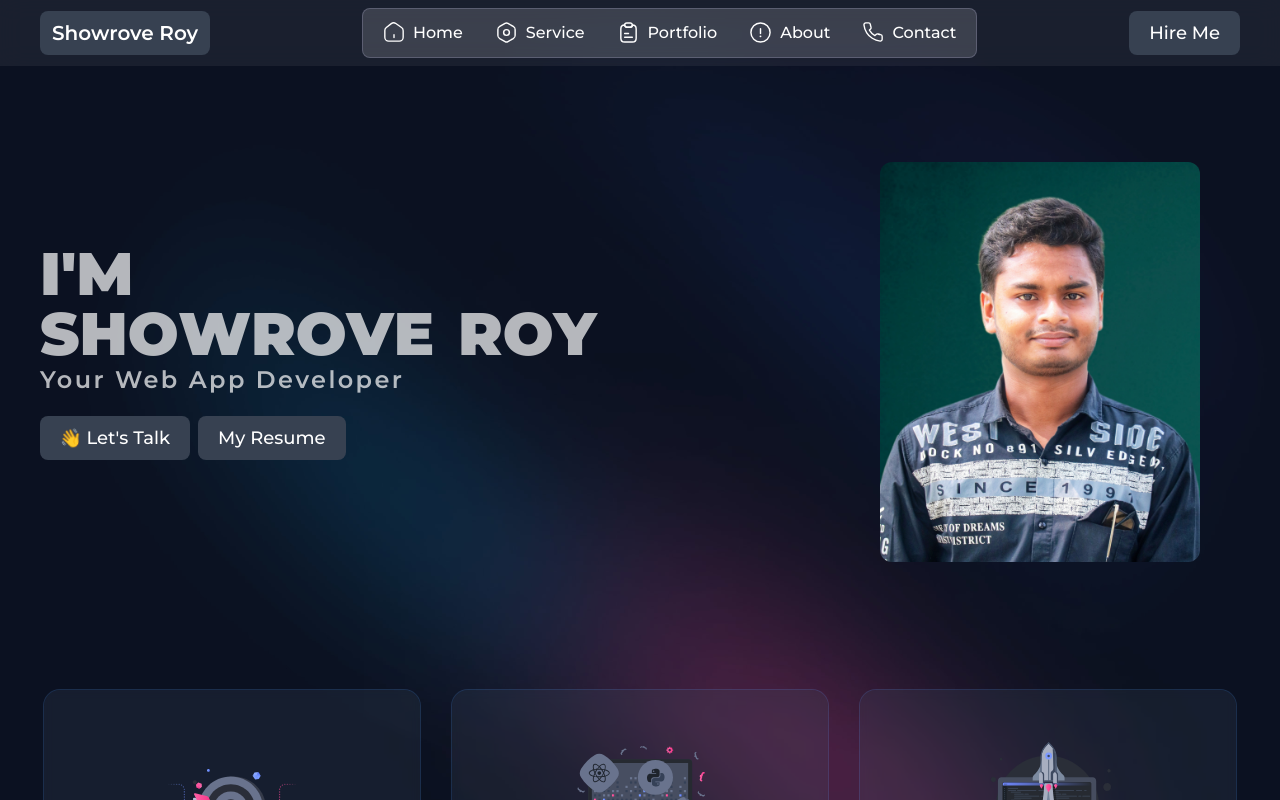
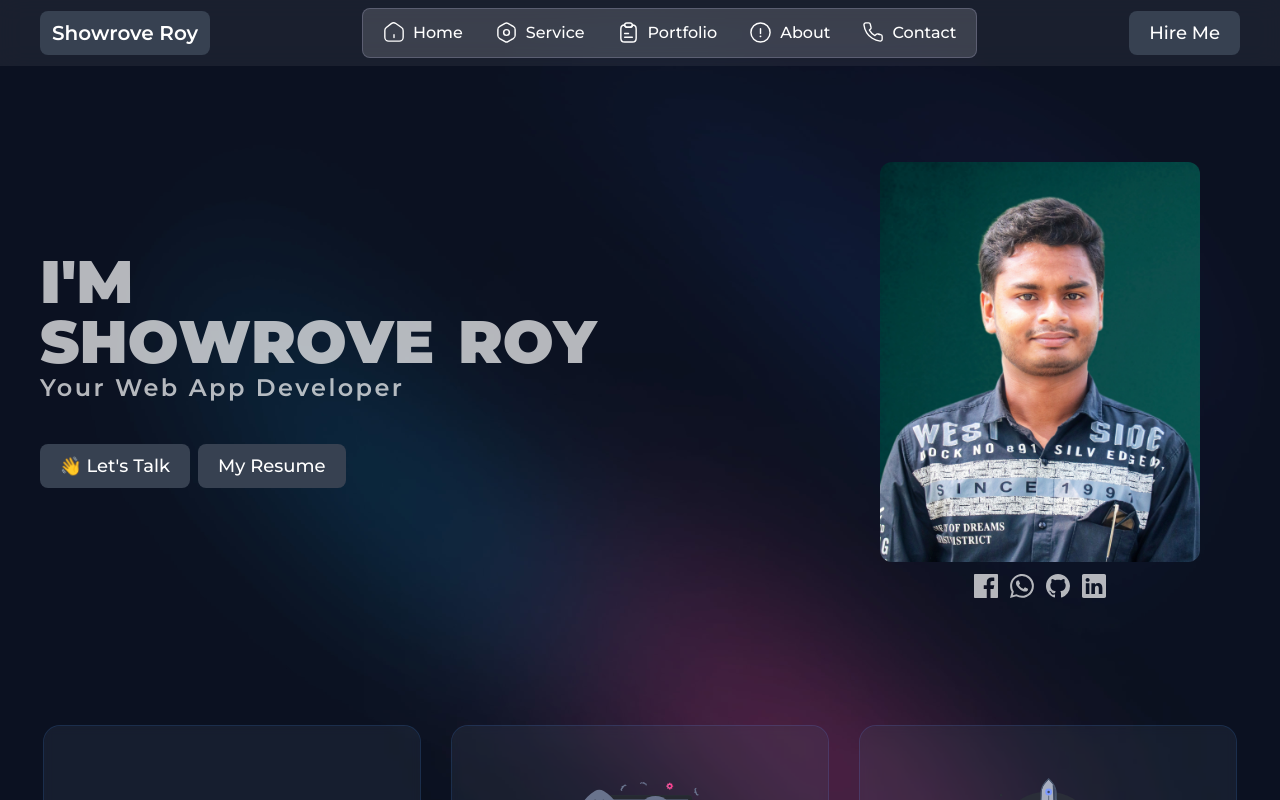
Before and after one commit to showrove-roy/next_js_portfolio-, a Next.js app: page / in a window 1280 px wide. Shown: the top 800 px of the page. Built offline with nearby package versions, Linux system fonts and the light colour scheme.

Commit message:
hero section social media added

```diff
--- a/src/app/Components/HeroSection/HeroSection.js
+++ b/src/app/Components/HeroSection/HeroSection.js
@@ -1,5 +1,10 @@
 import Image from "next/image";
 import MainBTN from "../MainBTN/MainBTN";
+import Link from "next/link";
+import { GrFacebook } from "react-icons/gr";
+import { BsLinkedin } from "react-icons/bs";
+import { BsGithub } from "react-icons/bs";
+import { BsWhatsapp } from "react-icons/bs";
 
 export default function HeroSection() {
   return (
@@ -25,7 +30,7 @@ export default function HeroSection() {
           <span>y</span>
         </div>
 
-        <h3 className='text-xl sm:text-2xl  font-semibold tracking-wide lg:tracking-widest	mb-5'>
+        <h3 className='text-xl sm:text-2xl  font-semibold tracking-wide lg:tracking-widest	mb-10'>
           Your Web App Developer
         </h3>
 
@@ -45,6 +50,33 @@ export default function HeroSection() {
           width={500}
           height={500}
         />
+        <div className='flex gap-3 justify-center mt-3'>
+          <Link
+            target='_blank'
+            rel='noopener noreferrer'
+            href='https://www.facebook.com/showrove.roy.3/'>
+            <GrFacebook className='text-2xl hover:text-emerald-500 hover:scale-125 duration-200' />
+          </Link>
+
+          <Link
+            target='_blank'
+            rel='noopener noreferrer'
+            href='https://wa.me/+8801725377836'>
+            <BsWhatsapp className='text-2xl hover:text-emerald-500 hover:scale-125 duration-200' />
+          </Link>
+          <Link
+            target='_blank'
+            rel='noopener noreferrer'
+            href='https://github.com/showrove-roy'>
+            <BsGithub className='text-2xl hover:text-emerald-500 hover:scale-125 duration-200' />
+          </Link>
+          <Link
+            target='_blank'
+            rel='noopener noreferrer'
+            href='https://www.linkedin.com/in/showrove/'>
+            <BsLinkedin className='text-2xl hover:text-emerald-500 hover:scale-125 duration-200' />
+          </Link>
+        </div>
       </div>
     </section>
   );
```
